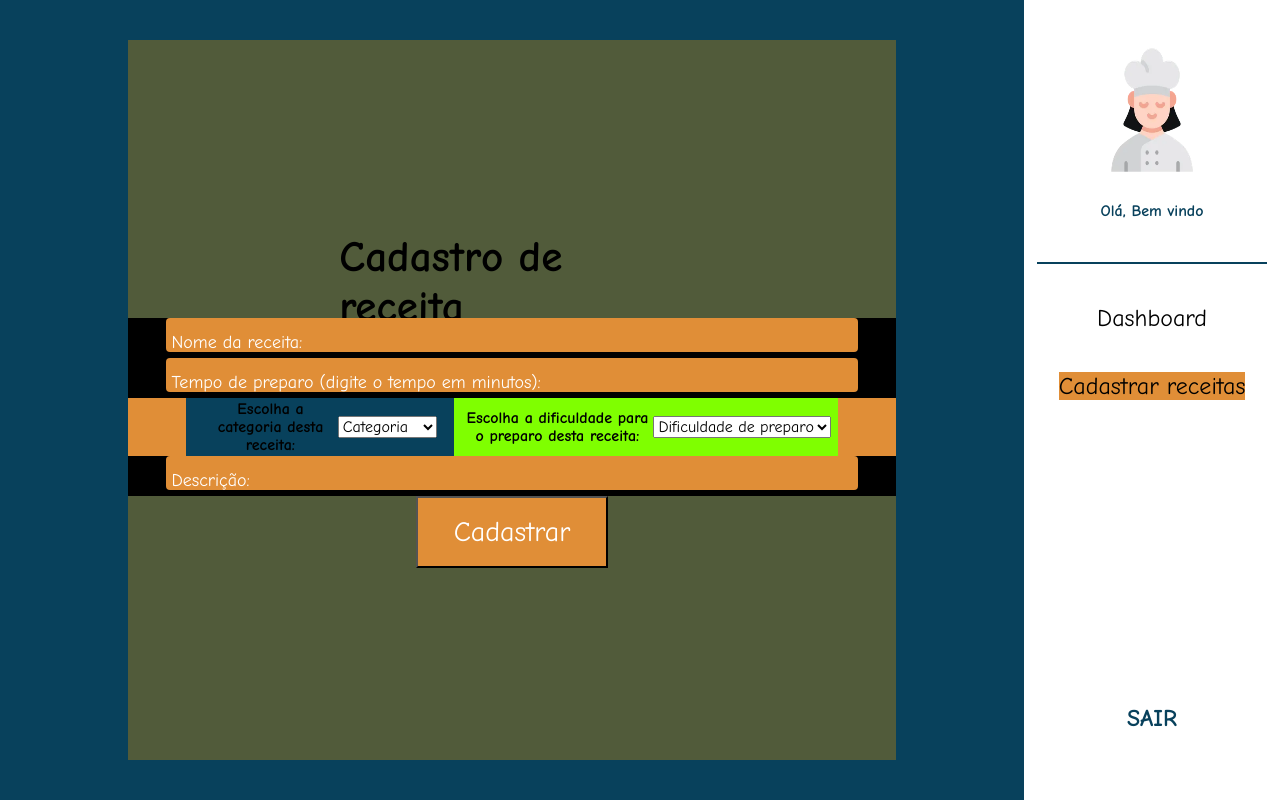
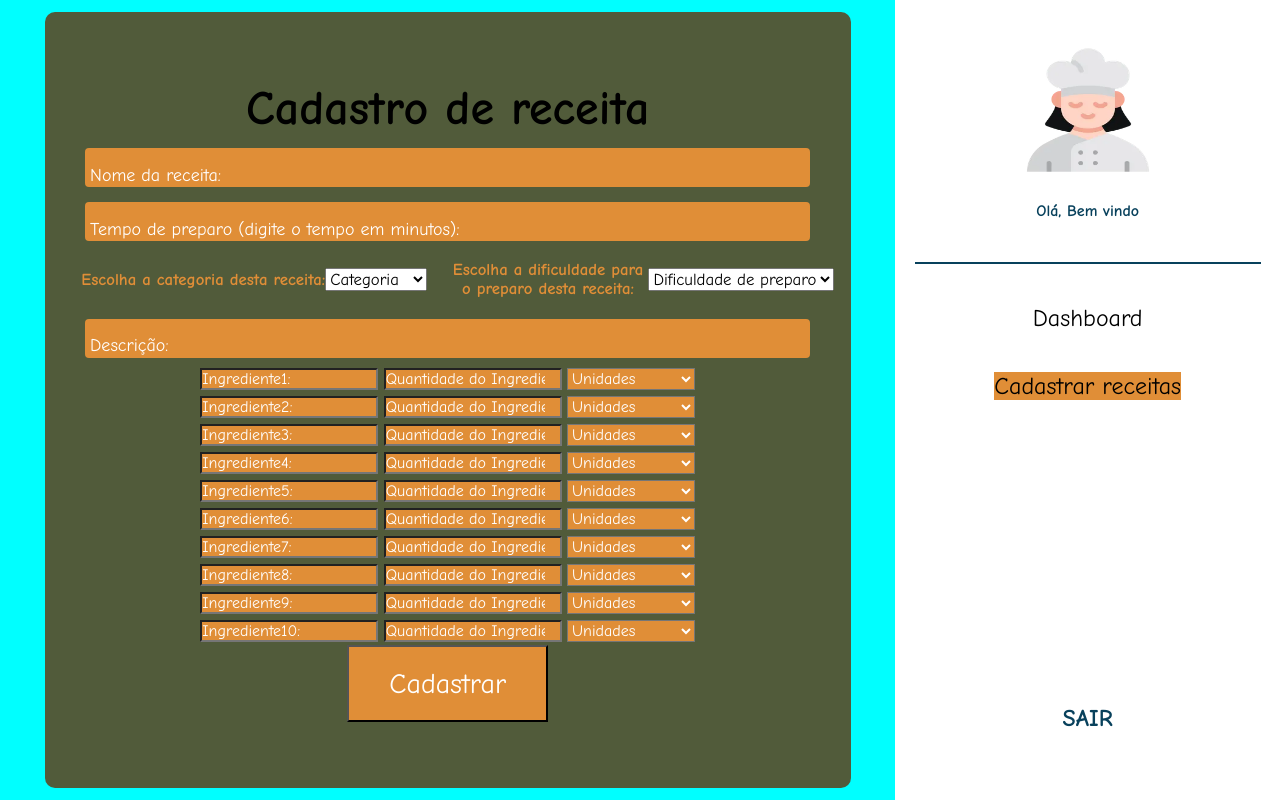
Before and after one commit to LucasDev-end/Projeto_Individual_PI, a website: page public/cadastrar_receita.html in a window 1280 px wide. Drawn offline with Linux system fonts and the light colour scheme.

Commit message:
resolvendo problema de validacao no login, e continuando tela de cadastro de receitas (alteração feita em 22/01/2024)

```diff
--- a/public/cadastrar_receita.html
+++ b/public/cadastrar_receita.html
@@ -10,24 +10,23 @@
 
 <body>
   <div class="section">
-      <div class="box" style="align-items: center;">
-          <div class="login-box">
-              <span class="nome">
+    <div class="box">
+      <span class="titulo">
         <h4>
           Cadastro de receita
         </h4>
       </span>
-              <div class="campos min">
+      <div class="campos">
         <form>
           <input id="ipt_nome" required placeholder="Nome da receita:"/>
         </form>
       </div>
-              <div class="campos min">
+      <div class="campos">
         <form>
           <input id="ipt_tempo" type="text" required placeholder="Tempo de preparo (digite o tempo em minutos):" />
         </form>
       </div>
-              <div class="campos_slc" style="background-color: #E08E37;">
+      <div class="campos_slc">
         <!-- adicionei o select de dificuldade e tambem criei duas div's para eles (alterado 17/01/2025) -->
         <div class="slc">
           <h3 style="text-align: center;">Escolha a categoria desta receita:</h3>
@@ -47,7 +46,7 @@
             </select>
           </form>
         </div>
-                <div class="slc" style="background-color: chartreuse; width: 50%;">
+        <div class="slc">
           <h3 style="text-align: center;">Escolha a dificuldade para o preparo desta receita:</h3>
           <select>
             <option value="" disabled selected>Dificuldade de preparo</option>
@@ -58,15 +57,14 @@
           </select>
         </div>
       </div>
-              <div class="campos min">
+      <div class="campos">
         <form>
           <input id="ipt_descricao" type="text" required placeholder="Descrição:" />
         </form>
       </div>
-              <div class="ingredientes">
+      <div class="ingredientes" id="div_ingredientes">
       </div>
       <button onclick="cadastrar_receita()">Cadastrar</button>
-          </div>
     </div>
   </div>
 
@@ -77,7 +75,7 @@
             <h3>Olá, Bem vindo</h3>
         </div>
     </div>
-    <div class="box">
+    <div class="box-menu">
         <div class="menu">
           <div onclick="dasboard()" style="cursor: pointer;">Dashboard</div>
           <div style="background-color: #E08E37;cursor: pointer;">Cadastrar receitas</div>
@@ -94,6 +92,32 @@
 </html>
 
 <script>
+
+// criando for para adicionar os 10 campos de ingredientes (alterado 22/01/25)
+  var ingredientes = "";
+  for(var i = 0; i < 10; i++){
+    ingredientes += `
+    <div class="ingred-camp">
+                  <form>
+                    <input id="iptnome_Ingrediente${i+1}" type="text" required placeholder="Ingrediente${i+1}:" />
+                    <input id="iptqtd_Ingrediente${i+1}" type="number" required placeholder="Quantidade do Ingrediente${i+1}:" />
+                    <select id="slc_Ingrediente${i+1}">
+                      <option value="unidade">Unidades</option>
+                      <option value="KG">KG</option>
+                      <option value="gramas">Gramas</option>
+                      <option value="xicaras">Xicaras</option>
+                      <option value="Copos">Copos</option>
+                      <option value="colheres (chá)">colheres (chá)</option>
+                      <option value="colheres (sopa)">colheres (sopa)</option>
+                      <option value="ml">ml</option>
+                      <option value="litros">litros</option>
+                    </select>
+                </div>
+    `;
+  };
+
+  div_ingredientes.innerHTML = ingredientes;
+
 
 function dasboard(){
     window.location.href = './dashboard.html';
--- a/public/css/receitas.css
+++ b/public/css/receitas.css
@@ -69,7 +69,7 @@ body .side{
     flex-direction: column;
     border-bottom: 2px solid #08415c;
 }
-.side .box{
+.side .box-menu{
     height: 67vh;
     width: 100%;
     display: flex;
@@ -136,29 +136,10 @@ a span{
     justify-content: center;
 }
 
+/* organizando tamanho da section, pois estava sobrepondo o menu (alterado 22/01/25) */
 .section {
-    width: var(--largura-all);
-    height: 90%;
-    display: flex;
-    flex-direction: column;
-    align-items: center;
-    justify-content: flex-start;
-}
-
-/* Estilo da caixa dentro da seção */
-.box {
-    width: 80vw;
-    height: 92vh;
-    display: flex;
-    flex-direction: column;
-    align-items: center;
-    justify-content: center;
-}
-
-/* Estilo da caixa de login dentro da box principal */
-.login-box {
-    background-color: #515B3a;
-    width: 75%;
+    background-color: aqua;
+    width: 78%;
     height: 100%;
     display: flex;
     flex-direction: column;
@@ -166,23 +147,38 @@ a span{
     justify-content: center;
 }
 
-/* Estilo do nome dentro da login-box */
-.login-box .nome {
-    font-size: 270%;
-    width: 45%;
-    height: 12%;
+/* Estilo da caixa dentro da section */
+.box {
+    background-color: #515B3a;
+    width: 90%;
+    height: 97%;
     display: flex;
-    align-items: flex-start;
+    flex-direction: column;
+    align-items: center;
+    justify-content: center;
+    border-radius: 10px;
+}
+
+/* Estilo do nome dentro da box */
+.box .titulo{
+    width: 82%;
+    height: 8%;
+    font-size: 300%;
+    display: flex;
+    flex-direction: column;
+    text-align: center;
     justify-content: center;
 }
 
-/* Estilo dos campos de entrada dentro da login-box */
+/* Estilo dos campos de entrada dentro da box */
 .campos {
-    background-color: #000000;
+    width: 100%;
+    height: 7%;
     display: flex;
     flex-direction: column;
     align-items: center;
     justify-content: flex-end;
+    text-align: center;
 }
 
 /* Configurando tamanho e posição dos elementos select para ficar com uma melhor visibilidade para o usuario (alterado 17/01/2025) */
@@ -196,16 +192,19 @@ a span{
 /* reconfigurando classe slc para se ajustar com o novo select (alterado 17/01/2025) */
 /* Estilo de uma classe específica para alinhamento e espaçamento */
 .slc{
-    background-color: #08415c;
+    color: #e08e37; /* Cor interna do texto */
+    text-shadow:
+        -1px -1px 0 #fffff, /* Contorno superior esquerdo */
+        1px -1px 0 #fffff,  /* Contorno superior direito */
+        -1px 1px 0 #fffff,  /* Contorno inferior esquerdo */
+        1px 1px 0 #fffff;   /* Contorno inferior direito */
+    font-size: 105%;
     height: 100%;
-    width: 35%;
+    width: 48%;
     display: flex;
     flex-direction: row;
     align-items: center;
     justify-content: center;
-}
-.slc h3 {
-    width: 50%;
 }
 
 /* Configuração do formulário nos campos */
@@ -262,11 +261,6 @@ a span{
     color: #000000;
 }
 
-.min {
-    width: 100%;
-    height: 40px;
-}
-
 .ingredientes {
     width: 100%;
     height: auto;
```
Also changed, not shown: public/cadastro.html (+2 -2 lines), public/login.html (+3 -3 lines), src/controllers/usuarioController.js (+9 -1 lines). Lines whose indentation alone changed are shown as unchanged.
